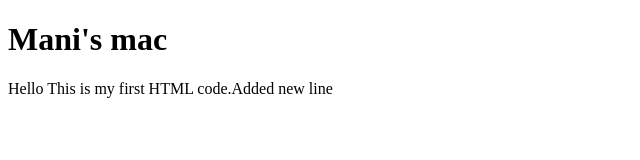
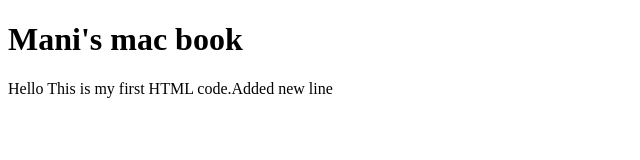
Before and after one commit to Manidipta/HTMLDemo, a plain HTML site: page index.html in a window 1280 px wide. Shown: the whole page, without its empty margins (0-640 px from the left). Drawn offline with Linux system fonts and the light colour scheme.

Commit message:
3rd commit

```diff
--- a/index.html
+++ b/index.html
@@ -3,7 +3,7 @@
 <title>Page Title</title>
 <body>
 
-<h1>Mani's mac</h1>
+<h1>Mani's mac book</h1>
 <p>Hello This is my first HTML code.Added new line</p>
 
 </body>
```
